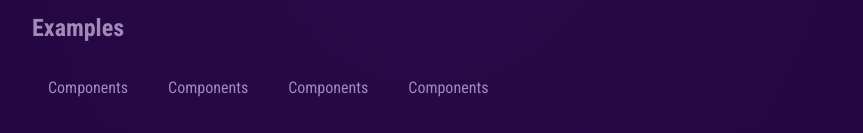
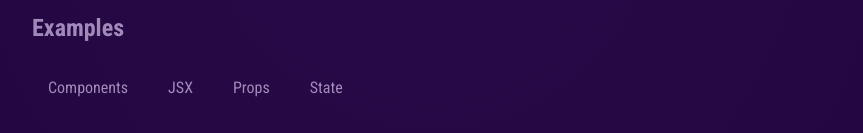
Before and after one commit to Naama133/React-Essentials-Course, a React (Vite) app: page / in a window 1280 px wide. Shown: the part 737-870 px from the top of the page, without its empty margins (208-1071 px from the left). Built offline with nearby package versions, Linux system fonts and the light colour scheme.

Commit message:
handle click - component event

```diff
--- a/src/App.jsx
+++ b/src/App.jsx
@@ -4,6 +4,12 @@ import CoreConcept from './components/CoreConcept/CoreConcept.jsx';
 import TabButton from './components/TabButton/TabButton.jsx';
 
 function App() {
+
+  function handleSelect()
+  {
+      console.log("ssss");
+  }
+
   return (
     <div>
       <Header />
@@ -20,10 +26,10 @@ function App() {
         <section id="examples">
           <h2>Examples</h2>
           <menu>
-            <TabButton>Components</TabButton>
-            <TabButton>Components</TabButton>
-            <TabButton>Components</TabButton>
-            <TabButton>Components</TabButton>
+            <TabButton onSelect={handleSelect}>Components</TabButton>
+            <TabButton onSelect={handleSelect}>JSX</TabButton>
+            <TabButton>Props</TabButton>
+            <TabButton>State</TabButton>
           </menu>
         </section>
       </main>
--- a/src/components/TabButton/TabButton.jsx
+++ b/src/components/TabButton/TabButton.jsx
@@ -1,4 +1,4 @@
-export default function TabButton(props)
+export default function TabButton({children, onSelect})
 {
-    return <li><button>{props.children}</button></li>
+    return (<li><button onClick={onSelect}>{children}</button></li>);
 }
```
